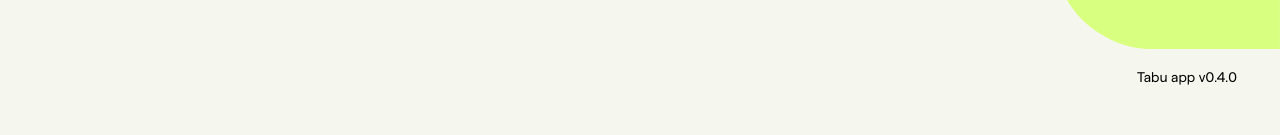
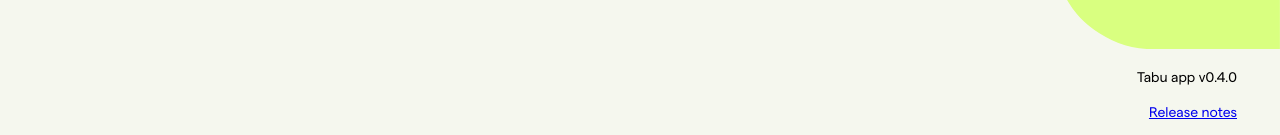
Before and after one commit to Vatroslav/tabu-app, a Vue app: page /results in a window 1280 px wide. Shown: the part 1019-1154 px from the top of the page. Built offline with nearby package versions, Linux system fonts and the light colour scheme; no server answers; sample sign-in values are in the browser's storage; what vue3-google-login would draw is missing.

Commit message:
feat: add release notes link

```diff
--- a/src/components/Footer.vue
+++ b/src/components/Footer.vue
@@ -13,7 +13,14 @@ export default defineComponent({
 <template>
     <footer class="footer">
         <div class="version-display-container">
-            <VersionDisplay context="results" show-label />
+            <div class="version-info">
+                <div class="version-block">
+                    <VersionDisplay context="results" show-label />
+                </div>
+                <div class="release-link-block">
+                    <a href="https://github.com/tabu-hr/tabu-app/wiki/Release-notes" target="_blank" rel="noopener noreferrer" class="release-notes-link">Release notes</a>
+                </div>
+            </div>
         </div>
         <img src="/tabu_footer_logo.svg" alt="Tabu Logo" class="footer-logo" />
     </footer>
@@ -35,10 +42,38 @@ export default defineComponent({
     z-index: -1;
 }
 
+.version-info {
+    display: flex;
+    flex-direction: column;
+    align-items: center;
+    gap: 10px;
+}
+
+.release-notes-link {
+    font-size: 14px;
+}
+
+.release-notes-link:hover {
+    text-decoration: underline;
+}
+
+.version-block {
+    display: block;
+}
+.release-link-block {
+    display: block;
+    margin-top: 12px;
+    text-align: center;
+}
+
 @media (max-width: 769px) {
     .version-display-container {
         margin-bottom: 50px;
         margin-top: 20px;
+    }
+
+    .release-notes-link {
+        font-size: 12px;
     }
 }
 
@@ -46,7 +81,19 @@ export default defineComponent({
     .version-display-container {
         margin-top: 200px;
     }
-
+    .version-info {
+        display: flex;
+        flex-direction: column;
+        align-items: flex-end;
+        position: absolute;
+        right: 35px;
+        min-width: unset;
+        gap: 4px;
+    }
+    .version-block, .release-link-block {
+        text-align: right;
+        width: auto;
+    }
     .footer-logo {
         display: none;
     }
--- a/src/components/VersionDisplay.vue
+++ b/src/components/VersionDisplay.vue
@@ -17,9 +17,6 @@ defineProps<{
 <style scoped>
 .version-display {
   color: #000000;
-  display: inline-flex;
-  align-items: center;
-  gap: 4px;
 }
 
 .version-display.login {
@@ -28,16 +25,20 @@ defineProps<{
   transform: translateX(-50%);
   width: 100%;
   text-align: center;
+  display: flex;
   justify-content: center;
+  align-items: center;
 }
 
 .version-display.results {
-  position: absolute;
-  left: 50%;
-  transform: translateX(-50%);
-  width: 100%;
-  text-align: center;
-  justify-content: center;
+  position: static;
+  width: auto;
+  text-align: right;
+  display: block;
+}
+
+.version-display span {
+  white-space: nowrap;
 }
 
 @media (min-width: 768px) {
@@ -48,10 +49,12 @@ defineProps<{
 
   .version-display.results {
     font-size: 14px;
-    right: 35px;
+    right: auto;
     left: auto;
     transform: none;
     width: auto;
+    text-align: right;
+    display: block;
   }
 }
 
@@ -63,6 +66,10 @@ defineProps<{
 
   .version-display.results {
     font-size: 12px;
+    text-align: center;
+    display: flex;
+    justify-content: center;
+    align-items: center;
   }
 }
 </style>
```
